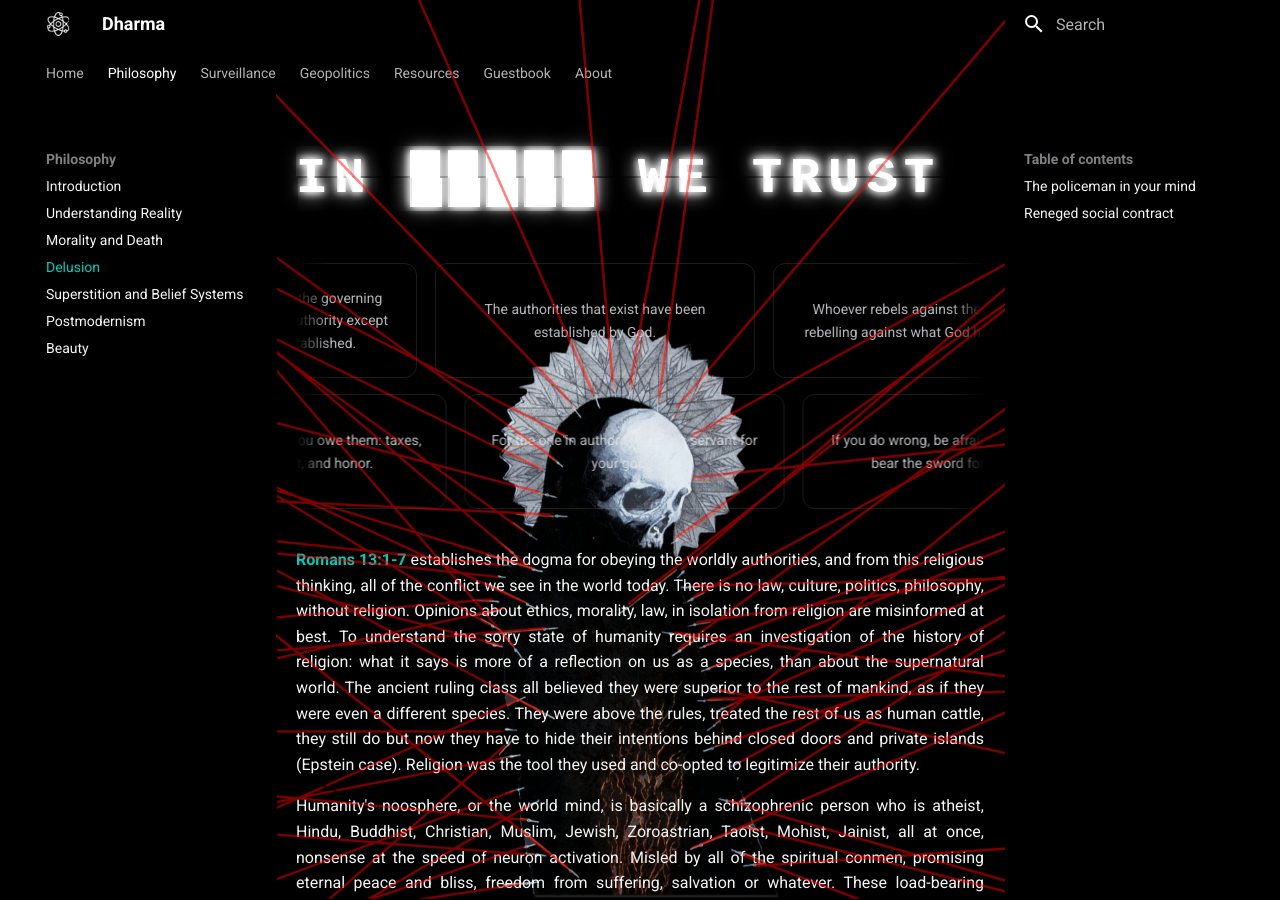
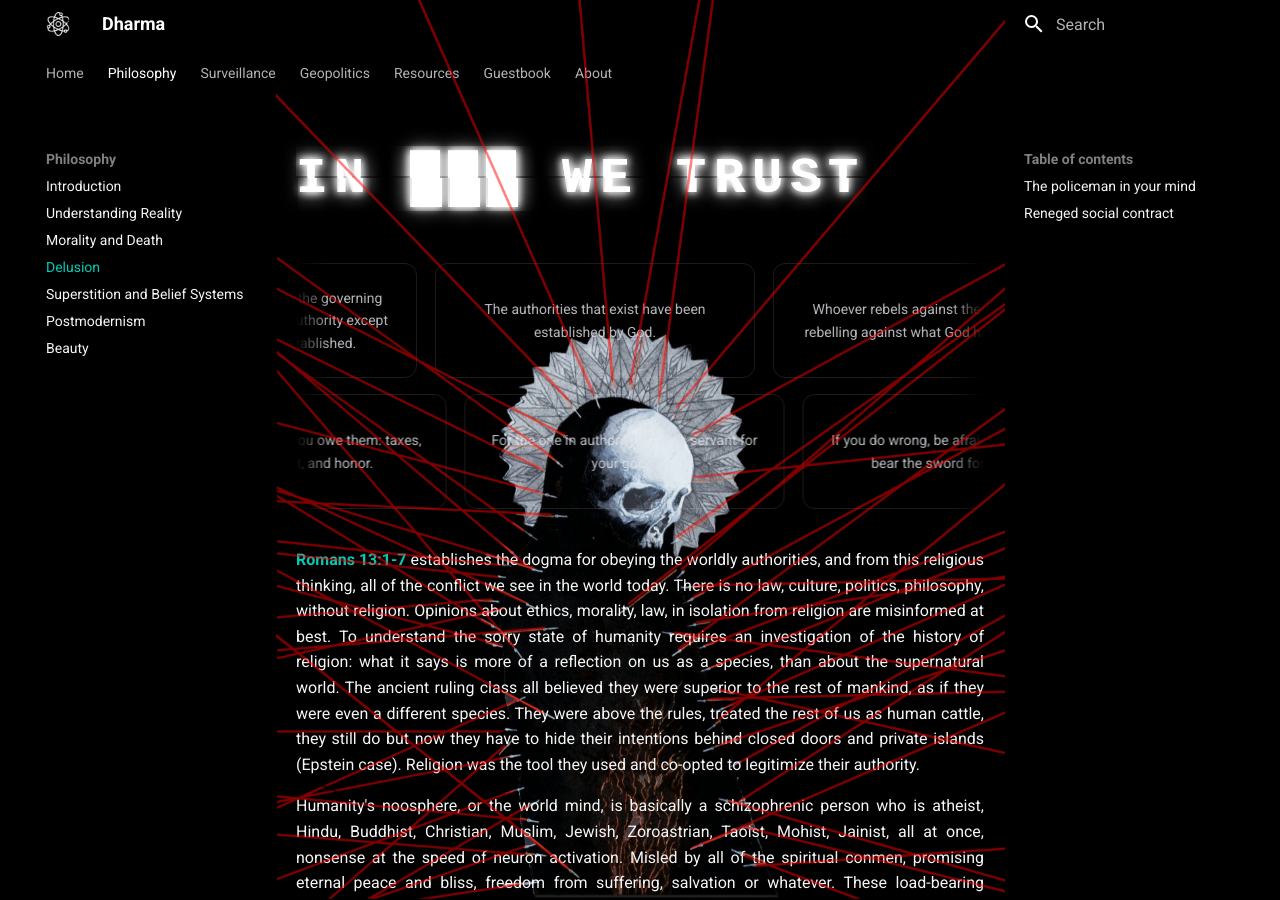
Before and after one commit to acorn23/Dharma, an MkDocs documentation site: the page built from docs/delusion.md, in a window 1280 px wide and 900 px high. Built offline with MkDocs 1.6.1 and Material for MkDocs 9.7.7, drawn with Linux system fonts in a browser that asks for light colours.

Commit message:
updated sections

```diff
--- a/docs/delusion.md
+++ b/docs/delusion.md
@@ -1,6 +1,6 @@
 <div class="devil-page-marker"></div>
 
-# <div class="glitch-text" data-text=" IN █████ WE TRUST">IN █████ WE TRUST</div>
+# <div class="glitch-text" data-text=" IN ███ WE TRUST">IN ███ WE TRUST</div>
 
 <div class="devil-quotes">
 
```
